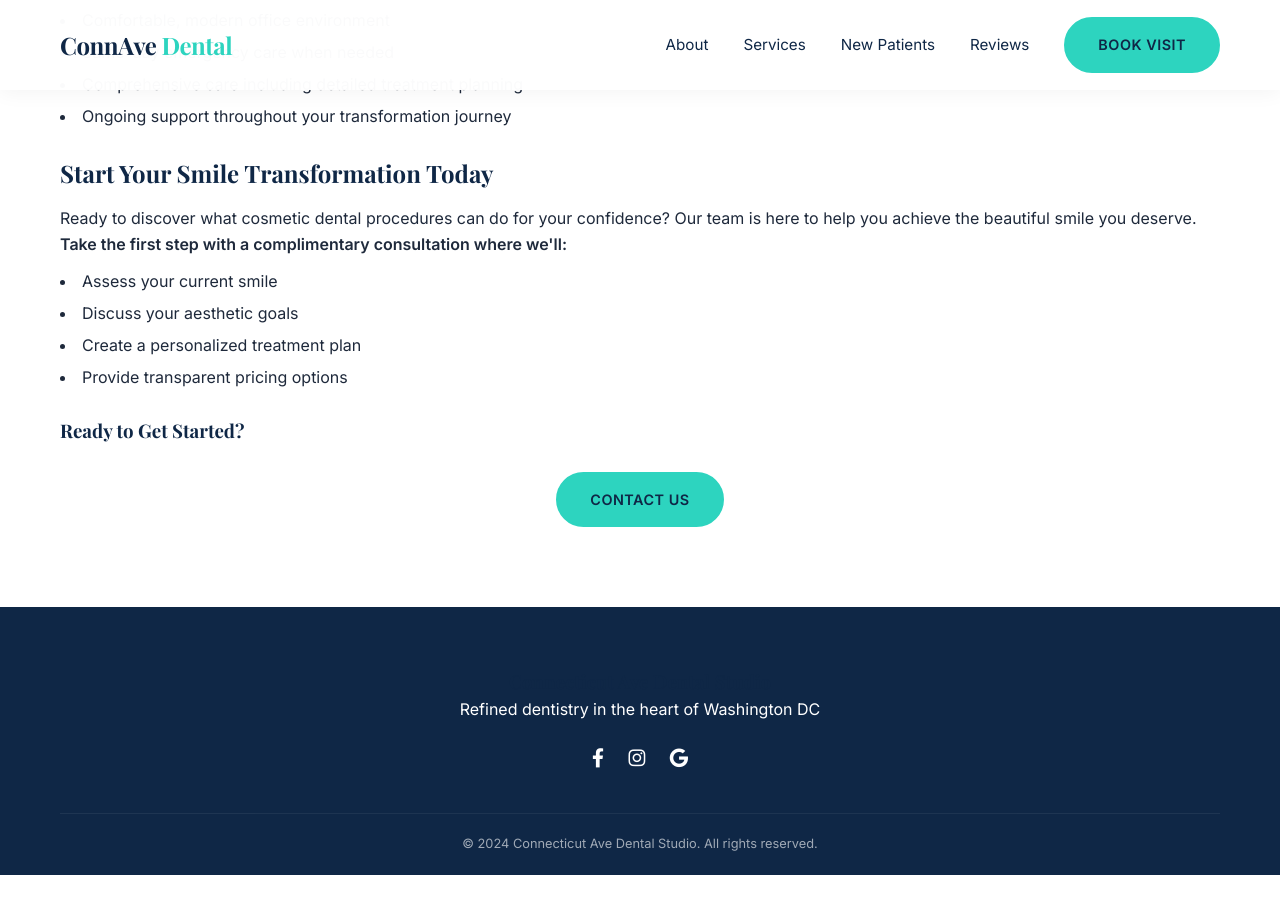
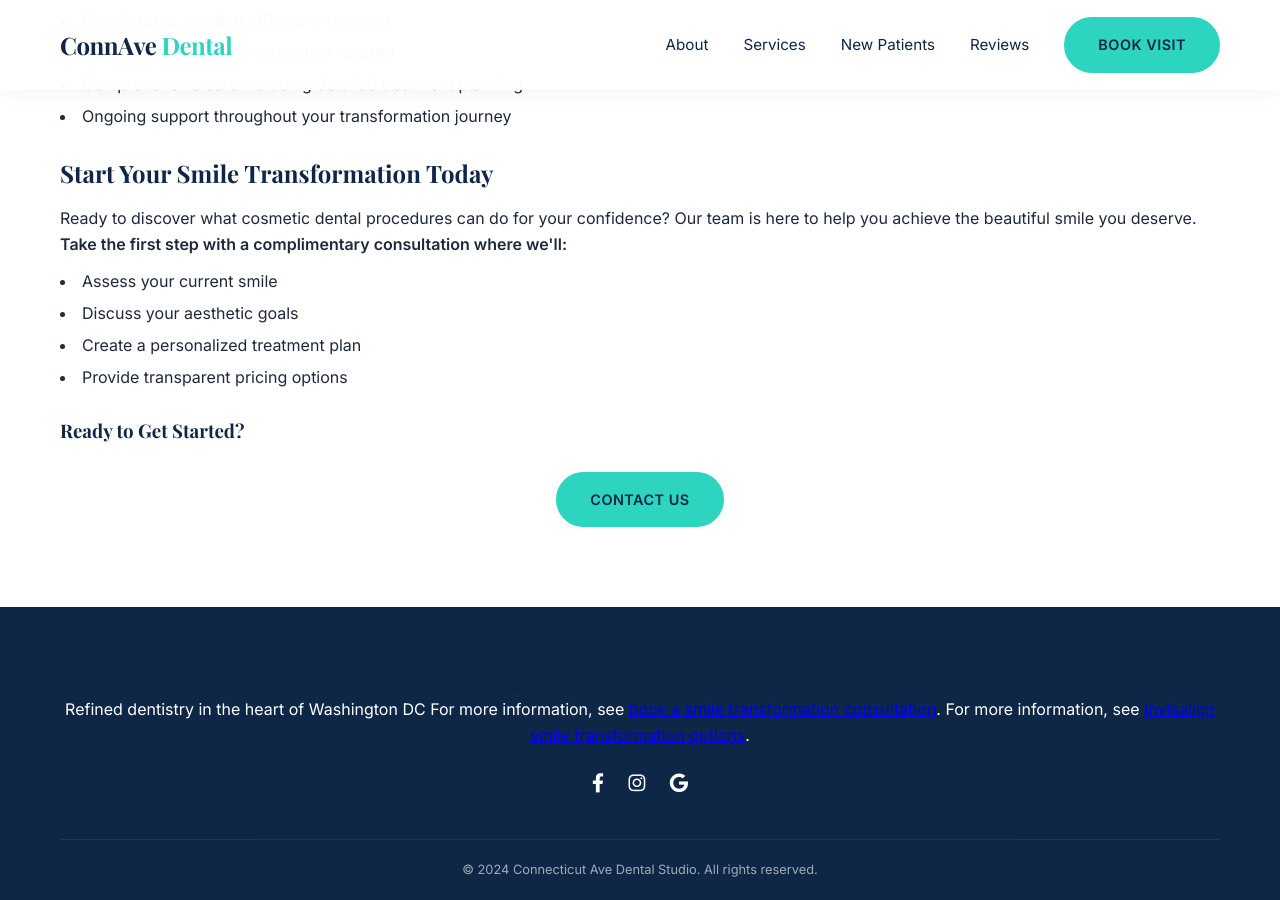
Before and after one commit to asquitt/asquitt.github.io, a Jekyll site: the page cosmetic-dentistry.html, which Jekyll copies as it is, in a window 1280 px wide and 900 px high, scrolled down 1335 px. Built offline with Jekyll 4.4.1, drawn with Linux system fonts in a browser that asks for light colours; before the commit the page ends 2210 px from its top, so only the background shows below that.

Commit message:
Add internal links: book a smile transformation consultation, Invisalign smile transformation options

```diff
--- a/cosmetic-dentistry.html
+++ b/cosmetic-dentistry.html
@@ -351,7 +351,7 @@
 <footer>
 <div class="container">
 <h3>Connecticut Ave Dental Studio</h3>
-<p>Refined dentistry in the heart of Washington DC</p>
+<p>Refined dentistry in the heart of Washington DC For more information, see <a href="https://asquitt.github.io/contact">book a smile transformation consultation</a>. For more information, see <a href="https://asquitt.github.io/blog/complete-guide-to-invisalign-washington-dc-how-connecticut-ave-dental-studio-transforms-smiles">Invisalign smile transformation options</a>.</p>
 <div class="social-icons">
 <a href="#"><i class="fab fa-facebook-f"></i></a>
 <a href="#"><i class="fab fa-instagram"></i></a>
```
